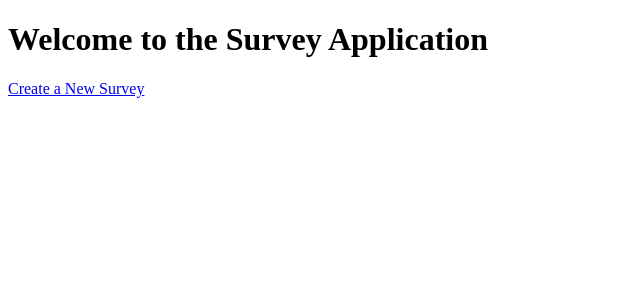
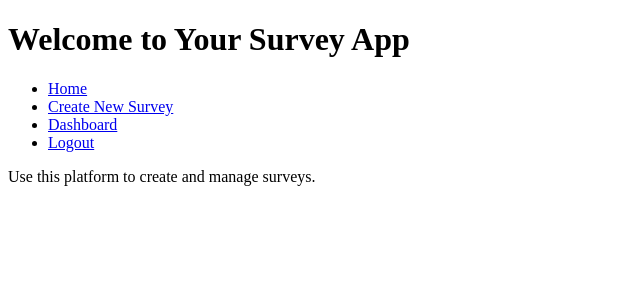
Before and after one commit to cuuj69/flask_survey, a Flask app: page / in a window 1280 px wide. Shown: the top 300 px of the page, without its empty margins (0-640 px from the left). Run offline with Flask 3, Linux system fonts and the light colour scheme; the visitor is signed in with stand-in values (Sample User, id 1).

Commit message:
Modified:home(auth implemented)

```diff
--- a/templates/home.html
+++ b/templates/home.html
@@ -1,15 +1,24 @@
 <!-- templates/home.html -->
-
 <!DOCTYPE html>
 <html lang="en">
 <head>
-    <meta charset="UTF-8">
-    <meta name="viewport" content="width=device-width, initial-scale=1.0">
-    <title>Survey Application</title>
+    <!-- ... (your head content) ... -->
 </head>
 <body>
-
-    <h1>Welcome to the Survey Application</h1>
-    <a href="{{ url_for('create_survey') }}">Create a New Survey </a>
+    <h1>Welcome to Your Survey App</h1>
+    <nav>
+        <ul>
+            <li><a href="{{ url_for('home') }}">Home</a></li>
+            {% if current_user.is_authenticated %}
+                <li><a href="{{ url_for('create_survey') }}">Create New Survey</a></li>
+                <li><a href="{{ url_for('dashboard') }}">Dashboard</a></li>
+                <li><a href="{{ url_for('logout') }}">Logout</a></li>
+            {% else %}
+                <li><a href="{{ url_for('register') }}">Register</a></li>
+                <li><a href="{{ url_for('login') }}">Login</a></li>
+            {% endif %}
+        </ul>
+    </nav>
+    <p>Use this platform to create and manage surveys.</p>
 </body>
 </html>
```
